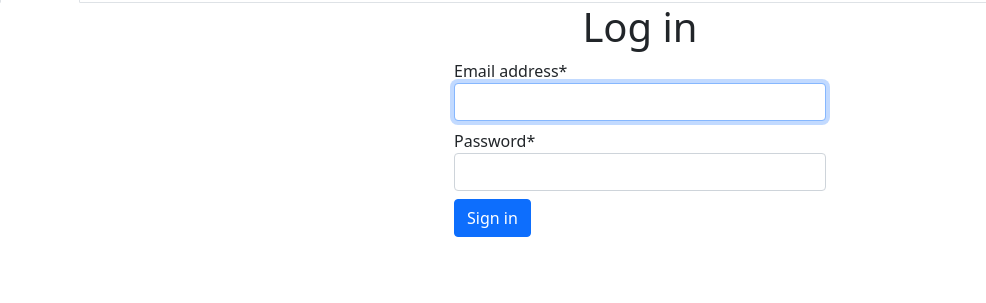
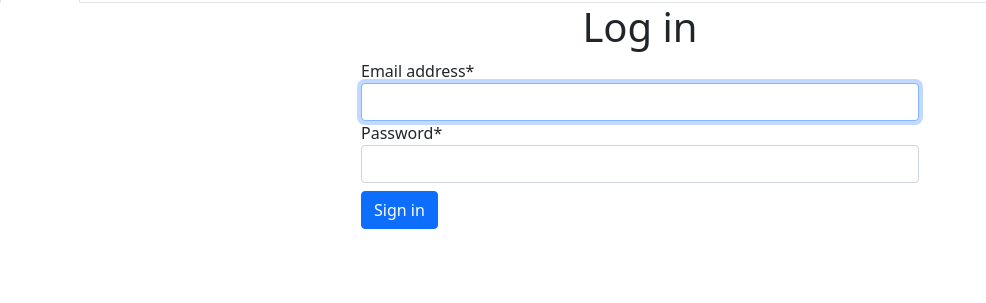
Before and after one commit to liamstevens111/django-google-search-data-viewer, a Django app: page /auth/login/ in a window 1280 px wide. Shown: the part 39-342 px from the top of the page, without its empty margins (0-986 px from the left). Run offline with Django 4.2, Linux system fonts and the light colour scheme; some libraries are stand-ins or nearby versions.

Commit message:
Correctly shows client-side errors upon invalid login details

```diff
--- a/googlesearchdataviewer/apps/users/templates/users/login.html
+++ b/googlesearchdataviewer/apps/users/templates/users/login.html
@@ -11,14 +11,10 @@
 
   <form method="post">
     {% csrf_token %}
-      <div class="form-group col-md-4 mb-0 mx-auto mt-2">
-    {{ form.username|as_crispy_field }}
+    <div class="col-md-6 mx-auto">
+    {{ form|crispy}}
       </div>
-      <div class="form-group col-md-4 mb-0 mx-auto mt-2">
-    {{ form.password|as_crispy_field }}
-      </div>
-
-      <div class="col-md-4 mb-0 mx-auto mt-2">
+      <div class="col-md-6 mx-auto mt-2">
     <button class="btn btn-primary" type="submit">Sign in</button>
       </div>
   </form>
```
